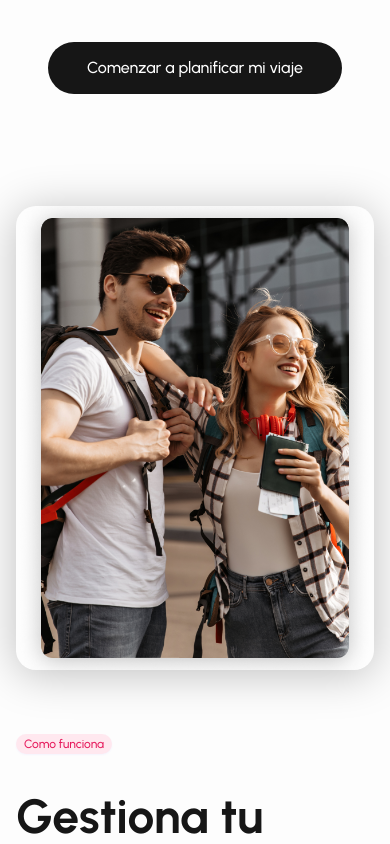
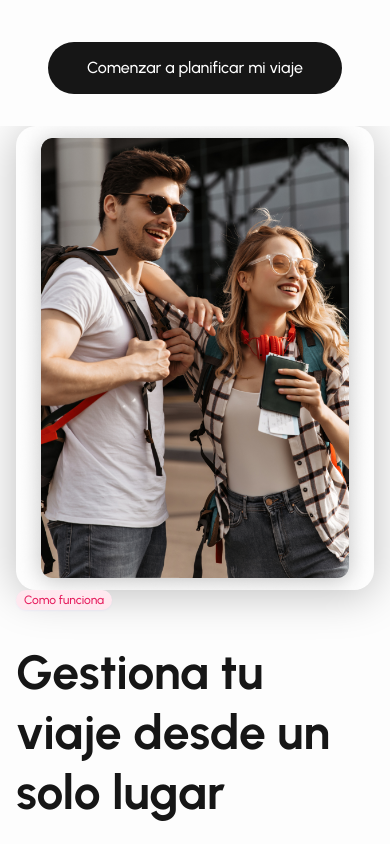
Before and after one commit to Ignacio918/viajes-app, a React (Vite) app in the folder viajes-app/: page / in a window 390 px wide. Shown: the part 840-1684 px from the top of the page. Built offline with nearby package versions, Linux system fonts and the light colour scheme; a web font is replaced by a local one.

Commit message:
acomodar howitworks

```diff
--- a/viajes-app/src/pages/HowItWorks.tsx
+++ b/viajes-app/src/pages/HowItWorks.tsx
@@ -9,8 +9,7 @@ import '../styles/HowItWorks.css';
 const HowItWorks = () => {
   return (
     <div className="how-it-works">
-      <div className="how-it-works__container">
-        {/* Imagen con sombreado */}
+      {/* Imagen principal */}
       <img
         src={fotoRandom3}
         alt="Random travel"
@@ -57,7 +56,6 @@ const HowItWorks = () => {
             </div>
           </div>
 
-            {/* Más características */}
           <div className="how-it-works__feature">
             <div className="how-it-works__feature-icon">
               <img src={iconRouting} alt="Routing icon" />
@@ -90,7 +88,6 @@ const HowItWorks = () => {
         </div>
       </div>
     </div>
-    </div>
   );
 };
 
--- a/viajes-app/src/styles/HowItWorks.css
+++ b/viajes-app/src/styles/HowItWorks.css
@@ -5,16 +5,11 @@
   @apply w-full min-h-screen bg-[#FDFDFD] flex justify-center items-center px-4;
 }
 
-.how-it-works__container {
-  @apply w-full max-w-[1440px] flex items-start justify-between gap-16 py-20;
-}
-
-/* Imagen principal */
 .how-it-works__image {
   @apply w-[537px] h-[768px] object-cover rounded-[20px] shadow-[0px_4px_44px_rgba(0,0,0,0.25)];
 }
 
-/* Contenido de la sección */
+/* Contenido */
 .how-it-works__content {
   @apply w-[554px] flex flex-col gap-8;
 }
@@ -52,9 +47,9 @@
   @apply text-base text-[#3E3E3E] font-medium leading-6;
 }
 
-/* Estilos responsivos */
+/* Responsivo */
 @media (max-width: 1024px) {
-  .how-it-works__container {
+  .how-it-works {
     @apply flex-col items-center;
   }
 
```
Lines whose indentation alone changed are shown as unchanged.
